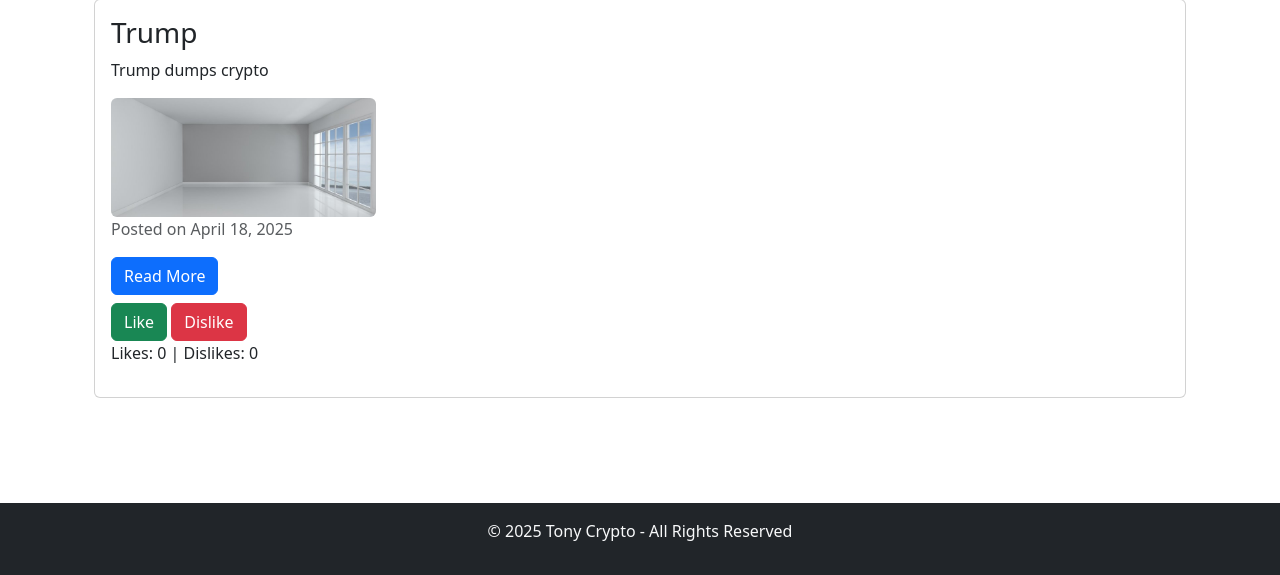
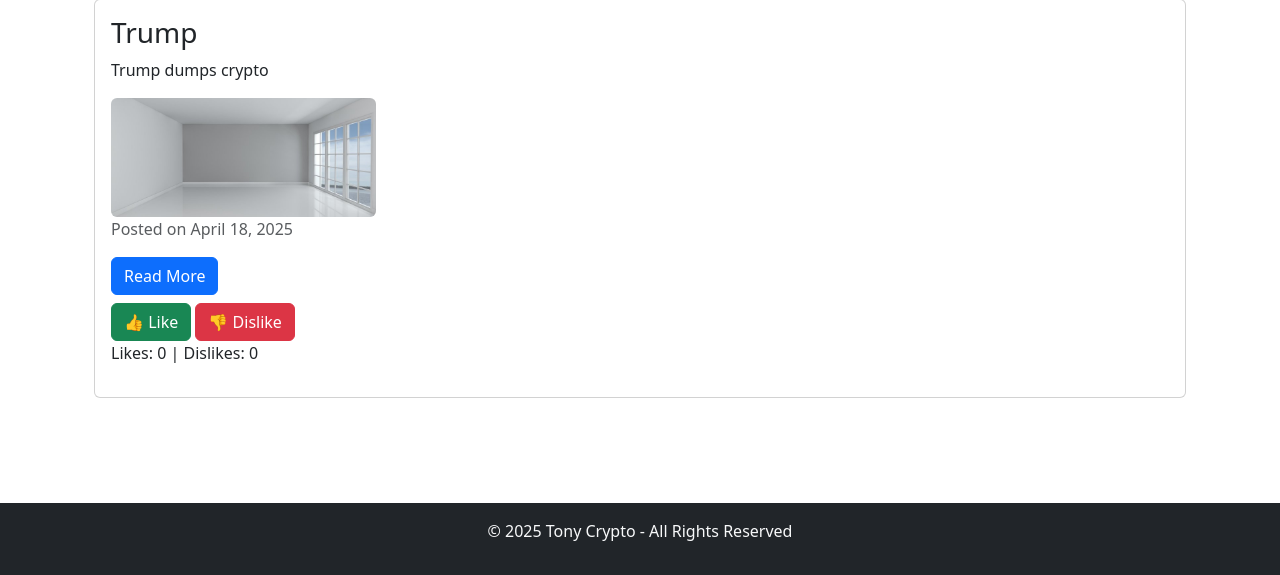
Before and after one commit to boiko88/django_crypto, a Django app: page /blog in a window 1280 px wide. Shown: the part 225-800 px from the top of the page. Run offline with Django 5.2, Linux system fonts and the light colour scheme; a user stored in the database is signed in; data comes from the database, SQL or seed files in the repository; both versions use the stored data as it was after the commit; data that the repository does not hold is empty.

Commit message:
modified like dislike icons

```diff
--- a/templates/blog.html
+++ b/templates/blog.html
@@ -29,8 +29,8 @@
                         <form method="POST" action="{% url 'blog' %}">
                             {% csrf_token %}
                             <input type="hidden" name="blog_id" value="{{ blog.id }}">
-                            <button type="submit" name="action" value="like" class="btn btn-success mt-2">Like</button>
-                            <button type="submit" name="action" value="dislike" class="btn btn-danger mt-2">Dislike</button>
+                            <button type="submit" name="action" value="like" class="btn btn-success mt-2">👍 Like</button>
+                            <button type="submit" name="action" value="dislike" class="btn btn-danger mt-2">👎 Dislike</button>
                         </form>
                         <!-- Reaction Count -->
                         <p>Likes: {{ blog.likes_count }} | Dislikes: {{ blog.dislikes_count }}</p>
```
Also changed, not shown: templates/blog_detail.html (+0 -10 lines), db.sqlite3.
